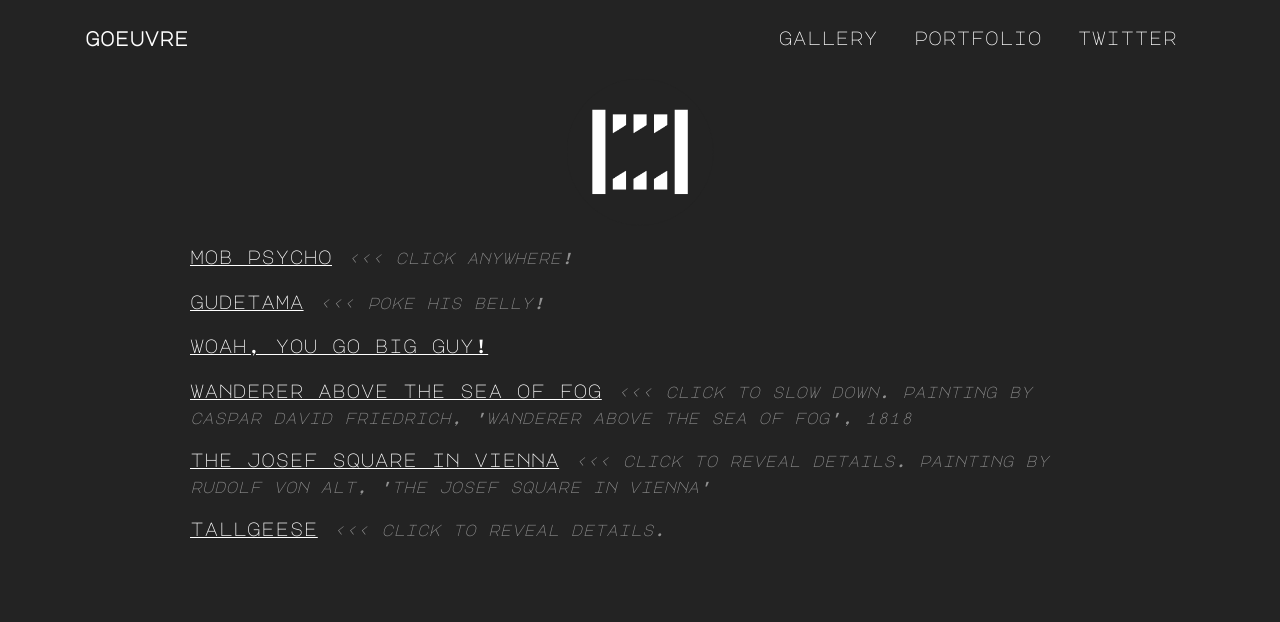
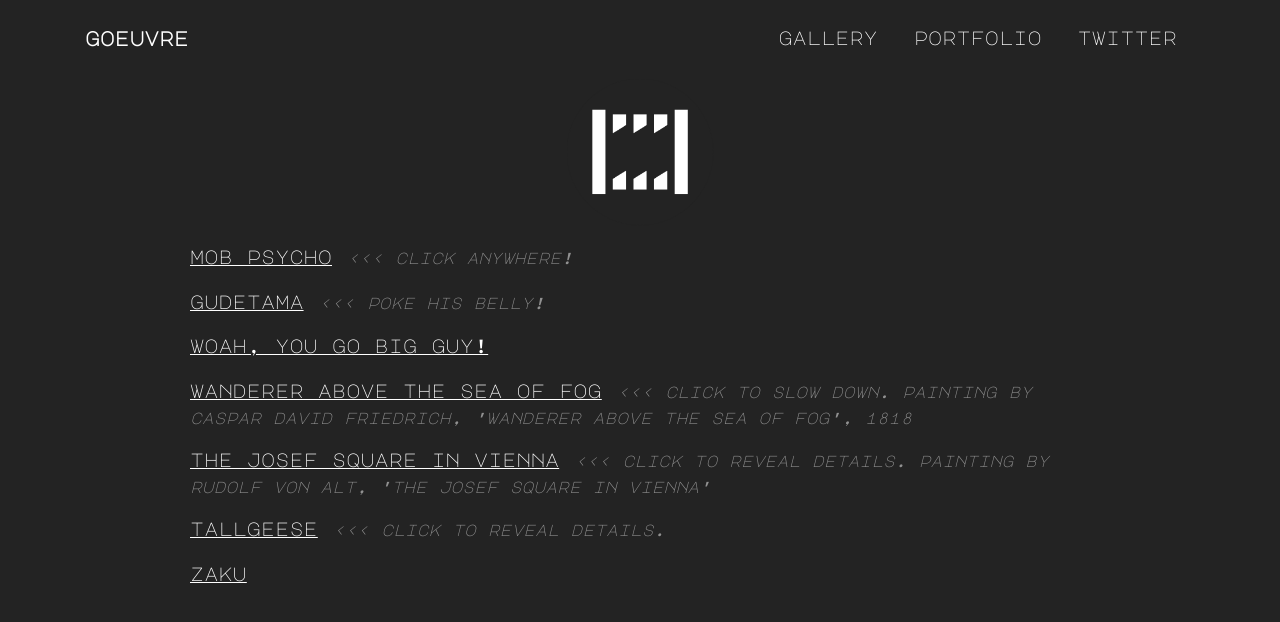
Before and after one commit to Godhran/Goeuvre, an Angular app: page / in a window 1280 px wide. Shown: the top 622 px of the page. Built offline with nearby package versions, Linux system fonts and the light colour scheme; a web font is replaced by a local one.

Commit message:
quick zaku

```diff
--- a/src/app/gallery/gallery.component.ts
+++ b/src/app/gallery/gallery.component.ts
@@ -19,6 +19,8 @@
     slug: "vienna", name: "The Josef Square In Vienna", instructions: "<<< Click to reveal details. Painting by Rudolf Von Alt, 'The Josef Square In Vienna'"
   },{
     slug: "tallgeese", name: "Tallgeese", instructions: "<<< Click to reveal details."
+  },{
+    slug: "zaku", name: "Zaku", instructions: ""
   }
   ];
   constructor() { }
```
